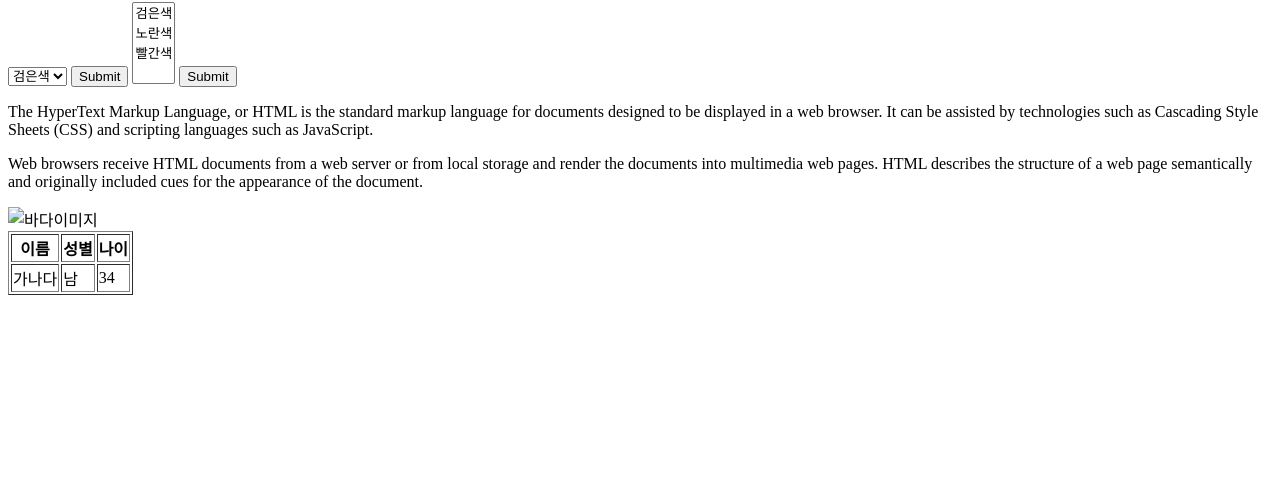
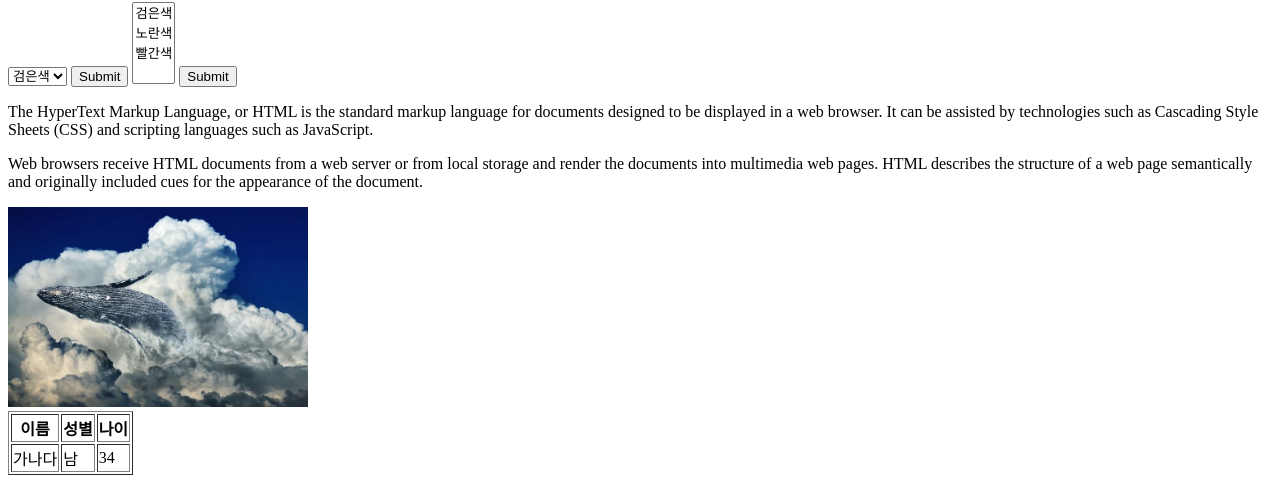
Before and after one commit to daeun17/Web_PR, a plain HTML site: page p.html in a window 1280 px wide. Shown: the part 382-865 px from the top of the page. Before the commit the page ends 800 px from the top, so only its background shows below. Drawn offline with Linux system fonts and the light colour scheme.

Commit message:
life_coding day3

```diff
--- a/p.html
+++ b/p.html
@@ -39,7 +39,7 @@
     or from local storage and render the documents into multimedia web pages.
     HTML describes the structure of a web page semantically
     and originally included cues for the appearance of the document.</p>
-    <img src="im.jpg" width="300" height="200" alt="바다이미지">
+    <img src="img.jpg" width="300" height="200" alt="바다이미지">
     <table border="1">
         <thead>
             <th>이름</th>
```
